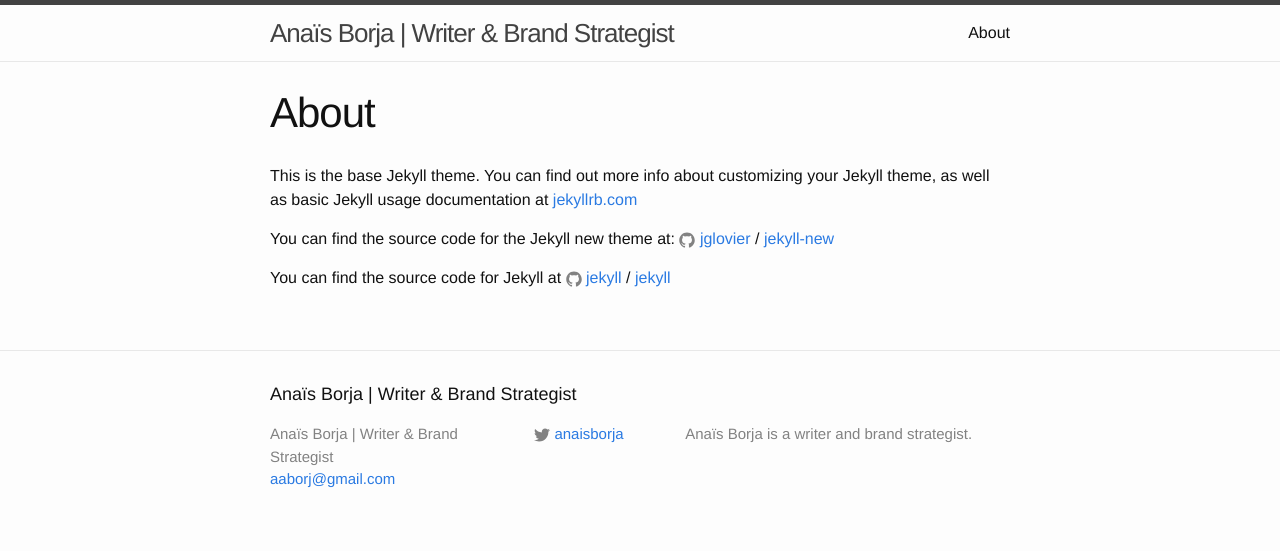
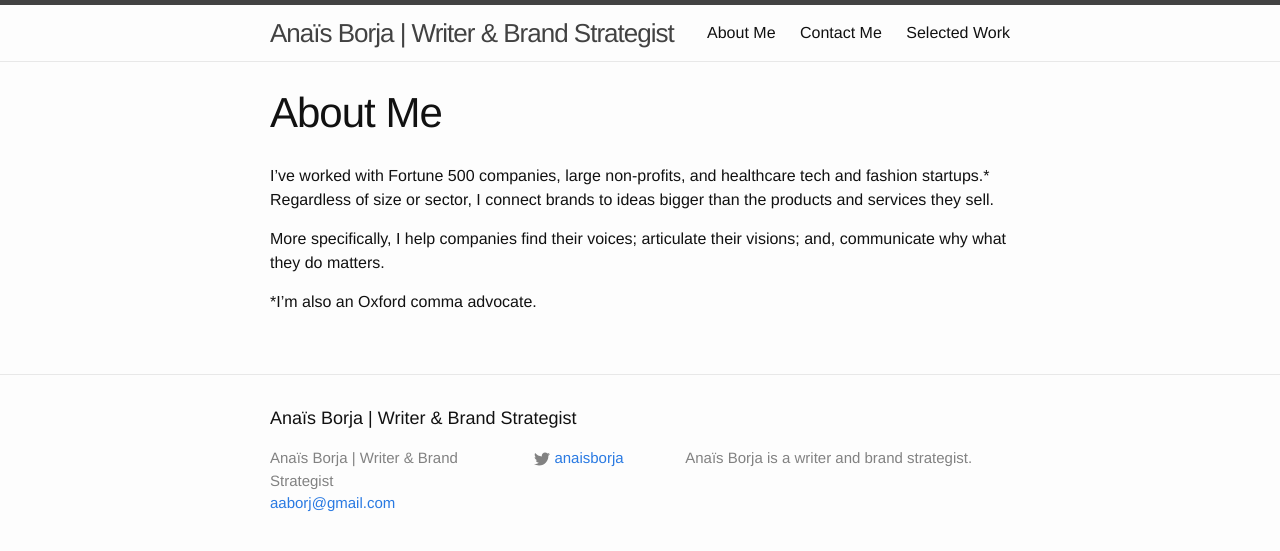
Before and after one commit to zzzbra/zzzbra.github.io, a Jekyll site: the page built from about.md, in a window 1280 px wide. Shown: the top 551 px of the page. Built offline with Jekyll 4.4.1, drawn with Linux system fonts in a browser that asks for light colours.

Commit message:
Create other pages

```diff
--- a/about.md
+++ b/about.md
@@ -1,15 +1,14 @@
 ---
 layout: page
-title: About
+title: About Me
 permalink: /about/
 ---
 
-This is the base Jekyll theme. You can find out more info about customizing your Jekyll theme, as well as basic Jekyll usage documentation at [jekyllrb.com](http://jekyllrb.com/)
+I’ve worked with Fortune 500 companies, large non-profits, and healthcare tech
+and fashion startups.* Regardless of size or sector, I connect brands to ideas
+bigger than the products and services they sell.
 
-You can find the source code for the Jekyll new theme at:
-{% include icon-github.html username="jglovier" %} /
-[jekyll-new](https://github.com/jglovier/jekyll-new)
+More specifically, I help companies find their voices; articulate their
+visions; and, communicate why what they do matters.
 
-You can find the source code for Jekyll at
-{% include icon-github.html username="jekyll" %} /
-[jekyll](https://github.com/jekyll/jekyll)
+*I'm also an Oxford comma advocate.
--- /dev/null
+++ b/contact.md
@@ -0,0 +1,7 @@
+---
+layout: page
+title: Contact Me
+permalink: /contact/
+---
+
+Contact me content goes here.
```
Also changed, not shown: work.md (added, +7 -0 lines).
